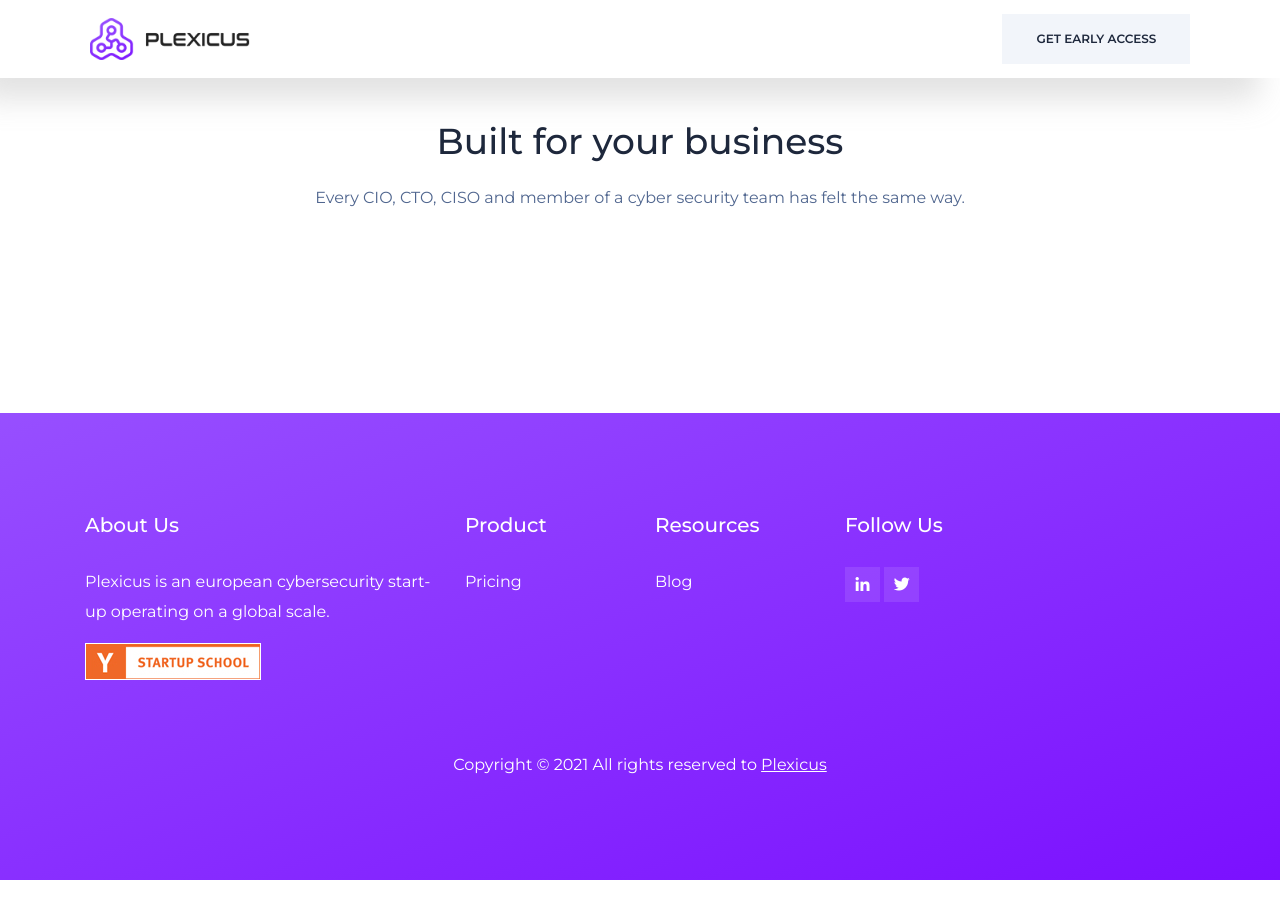
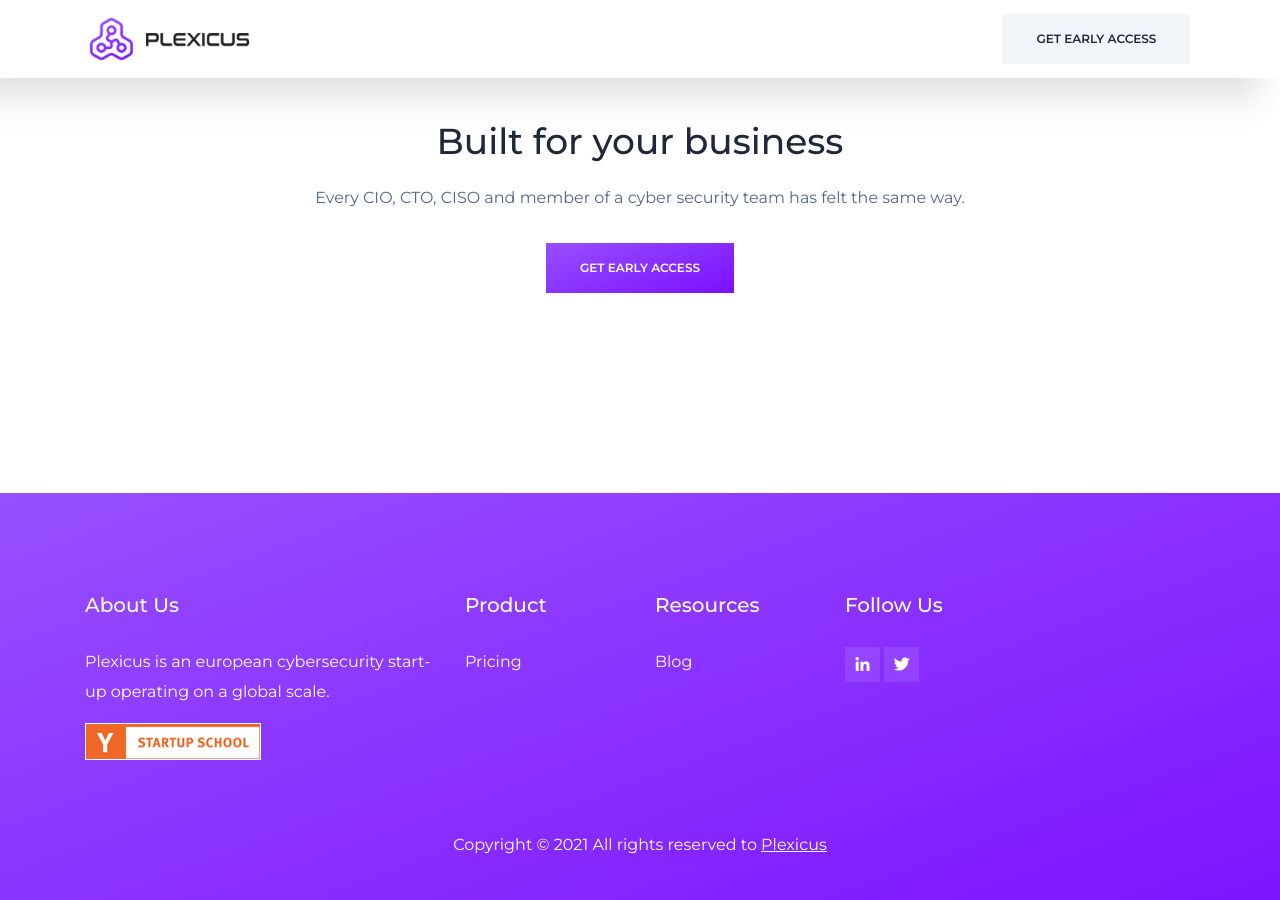
Before and after one commit to Plexicus/web, a Jekyll site: the page built from attack-surface-scan.html, in a window 1280 px wide and 900 px high, scrolled down 5417 px. Built offline with Jekyll 4.4.1, drawn with Linux system fonts in a browser that asks for light colours.

Commit message:
Update attack-surface-scan.html

```diff
--- a/attack-surface-scan.html
+++ b/attack-surface-scan.html
@@ -219,6 +219,9 @@
                         <p>
                             Every CIO, CTO, CISO and member of a cyber security team has felt the same way.
                         </p>
+                    <div class="cta-btn">
+                        <a href='/attack-surface-scan.html#get-early-access' class="genric-btn2 mt-30">Get Early Access</a>
+                    </div>
                 </div>
             </div>
         </div>
```
